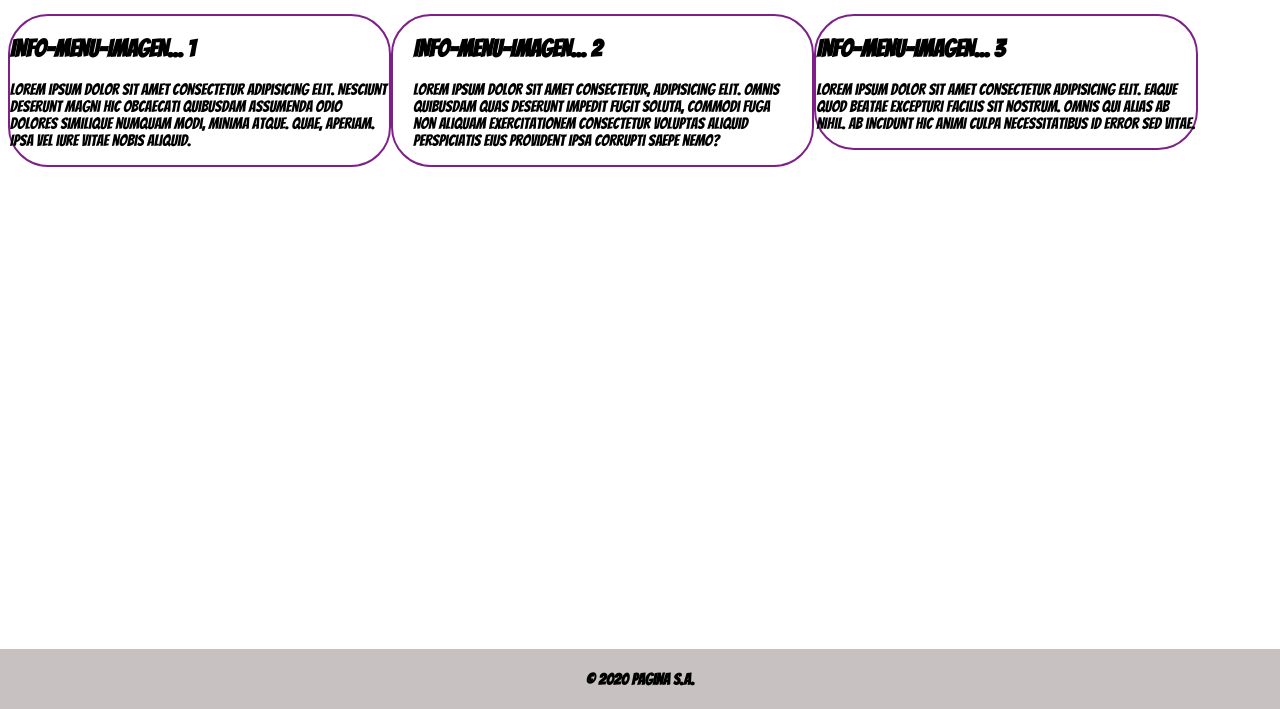
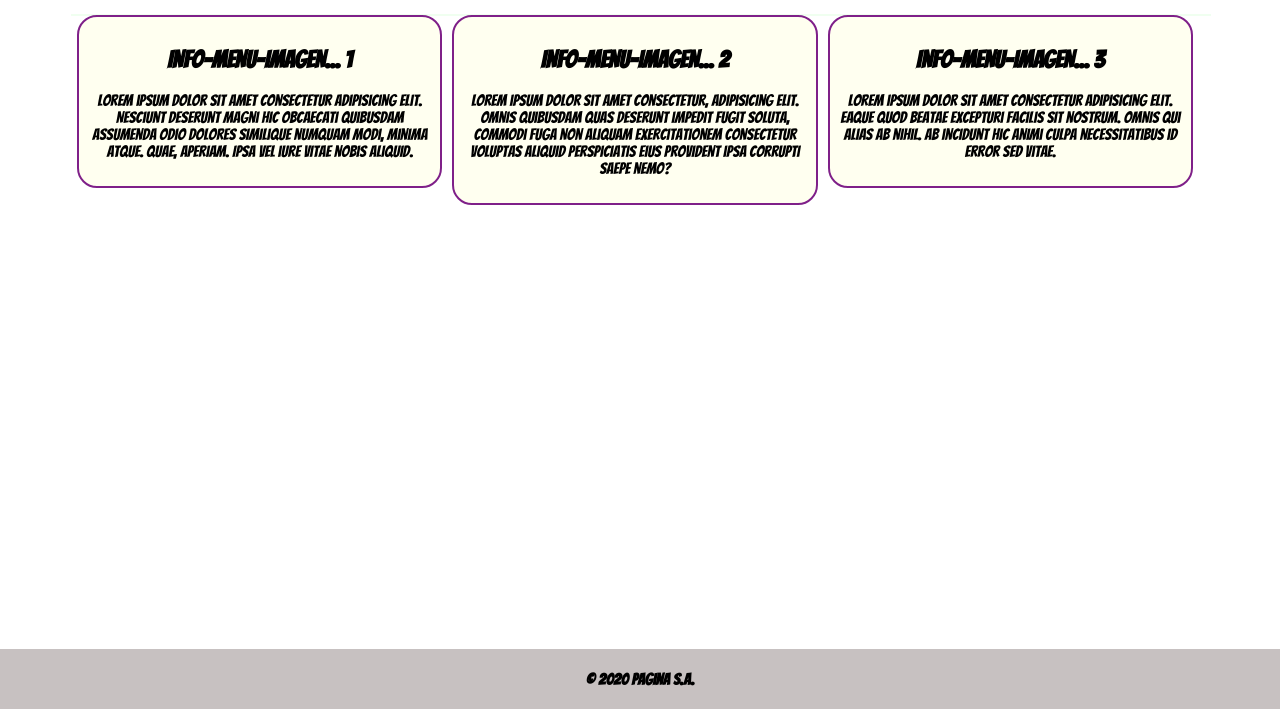
Before and after one commit to RodPav/Evaluacion_Grupal, a plain HTML site: page index.html in a window 1280 px wide. Shown: the part 91-800 px from the top of the page. Drawn offline with Linux system fonts and the light colour scheme.

Commit message:
Actualiza Index y Estilo

```diff
--- a/css/estilo_index.css
+++ b/css/estilo_index.css
@@ -1,6 +1,6 @@
+
 body {
     font-family: 'Bangers', cursive;
-
     background-image: url("fondo2.png");
 
 
@@ -58,68 +58,66 @@ nav a:hover {
 
 }
 
-#container{
-    width:100%;
+.contenedor{
+    width:90%;
     text-align:center;
+    margin-left: 5%;
+    margin-right: 5%;
+    background-color: honeydew;
+    border: 1px solid honeydew;
 
 
 }
 
-#col1{
+.col1{
+
+    float: left;
+    width: 30%;
+    border: solid;
+    border-width: 2px;
+    border-radius: 20px 20px 20px 20px;
+    border-color: #7F2089;
+    background-color: ivory;
+    margin-left: 5px;
+    margin-right: 5px;
+    padding: 10px;
+
+
+
+}
+
+
+.col2{
+
+   float: left;
+    margin:0 auto;
+    width: 30%;
+    border: solid;
+    border-width: 2px;
+    border-radius: 20px 20px 20px 20px;
+    padding-left: 20px;
+    padding-right: 20px;
+    border-color: #7F2089;
+    background-color: ivory;
+    margin-left: 5px;
+    margin-right: 5px;
+    padding: 10px;
+
+}
+
+.col3{
 
 
     float: left;
     width: 30%;
     border: solid;
     border-width: 2px;
-    border-top-left-radius: 40px;
-    border-top-right-radius: 40px;
-    border-bottom-left-radius: 40px;
-    border-bottom-right-radius: 40px;
+    border-radius: 20px 20px 20px 20px;
     border-color: #7F2089;
-
-
-
-}
-
-
-#col2{
-
-   float: left;
-    margin:0 auto;
-    width: 30%;
-    border: solid;
-    border-width: 2px;
-    border-top-left-radius: 40px;
-    border-top-right-radius: 40px;
-    border-bottom-left-radius: 40px;
-    border-bottom-right-radius: 40px;
-    padding-left: 20px;
-    padding-right: 20px;
-    border-color: #7F2089;
-
-}
-
-
-#resenia p{
-    text-align: justify;
-    line-height: 20pt;
-    font-size: x-large;
-
-}
-
-#col3{
-
-
-    float: left;
-    width: 30%;
-    border: solid;
-    border-width: 2px;
-    border-top-left-radius: 40px;
-    border-top-right-radius: 40px;
-    border-bottom-left-radius: 40px;
-    border-bottom-right-radius: 40px;
-    border-color: #7F2089;
+    background-color: ivory;
+    margin-left: 5px;
+    margin-right: 5px;
+    padding: 10px;
 
 }
 
--- a/index.html
+++ b/index.html
@@ -32,9 +32,9 @@
     </nav>
     <br>
 
-    <div id="contenedor">
+    <div class="contenedor">
 
-        <div id="col1">
+        <div class="col1">
             <h2>INFO-MENU-IMAGEN... 1</h2>
             <p>Lorem ipsum dolor sit amet consectetur adipisicing elit. Nesciunt deserunt magni hic obcaecati quibusdam
                 assumenda odio dolores similique numquam modi, minima atque. Quae, aperiam. Ipsa vel iure vitae nobis
@@ -42,7 +42,7 @@
 
         </div>
 
-        <div id="col2">
+        <div class="col2">
             <h2>INFO-MENU-IMAGEN... 2</h2>
             <p>Lorem ipsum dolor sit amet consectetur, adipisicing elit. Omnis quibusdam quas deserunt impedit fugit
                 soluta, commodi fuga non aliquam exercitationem consectetur voluptas aliquid perspiciatis eius provident
@@ -50,7 +50,7 @@
 
         </div>
 
-        <div id="col3">
+        <div class="col3">
             <h2>INFO-MENU-IMAGEN... 3</h2>
             <p>Lorem ipsum dolor sit amet consectetur adipisicing elit. Eaque quod beatae excepturi facilis sit nostrum.
                 Omnis qui alias ab nihil. Ab incidunt hic animi culpa necessitatibus id error sed vitae.</p>
```
